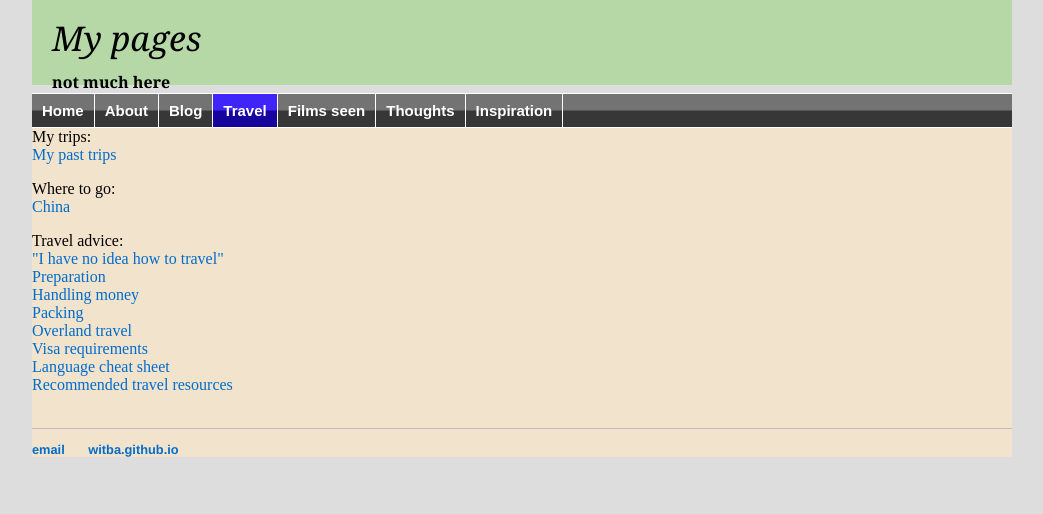
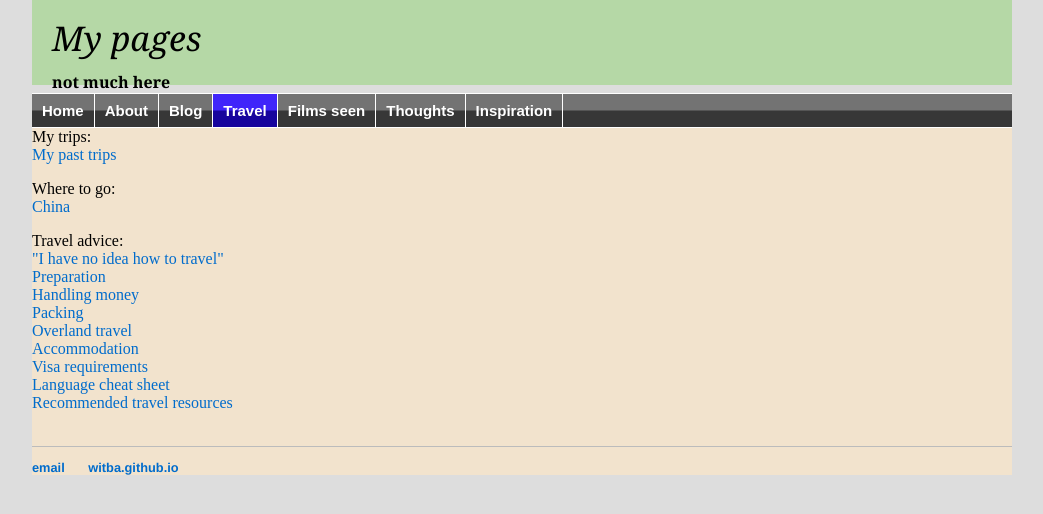
Before and after one commit to witba/witba.github.io, a Jekyll site: the page built from travel/index.html, in a window 1280 px wide. Shown: the top 514 px of the page, without its empty margins (118-1161 px from the left). Built offline with Jekyll 4.4.1, drawn with Linux system fonts in a browser that asks for light colours.

Commit message:
Update index.html

```diff
--- a/travel/index.html
+++ b/travel/index.html
@@ -13,6 +13,7 @@ Travel advice:<br>
 <a href="money.html">Handling money</a><br>
 <a href="packing.html">Packing</a><br>
 <a href="overland.html">Overland travel</a><br>
+<a href="accomodation.html">Accommodation</a><br>
 <a href="visas.html">Visa requirements</a><br>
 <a href="lang.html">Language cheat sheet</a><br>
 <a href="resources.html">Recommended travel resources</a></p><br>
```
